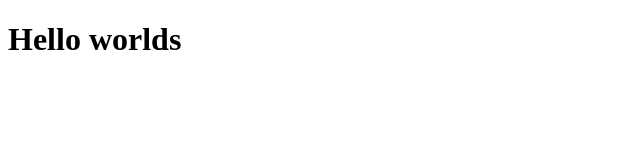
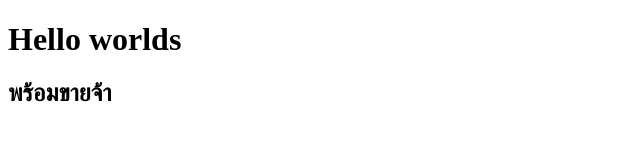
Before and after one commit to Waserate/Test-Grid, a plain HTML site: page index.html in a window 1280 px wide. Shown: the whole page, without its empty margins (0-640 px from the left). Drawn offline with Linux system fonts and the light colour scheme.

Commit message:
เพิ่ม UI
เพิ่มคำว่า พร้อมขาย

```diff
--- a/index.html
+++ b/index.html
@@ -5,4 +5,5 @@
 </head>
 <body>
     <h1>Hello worlds</h1>
+    <h2> พร้อมขายจ้า</h2>
 </body>
```
